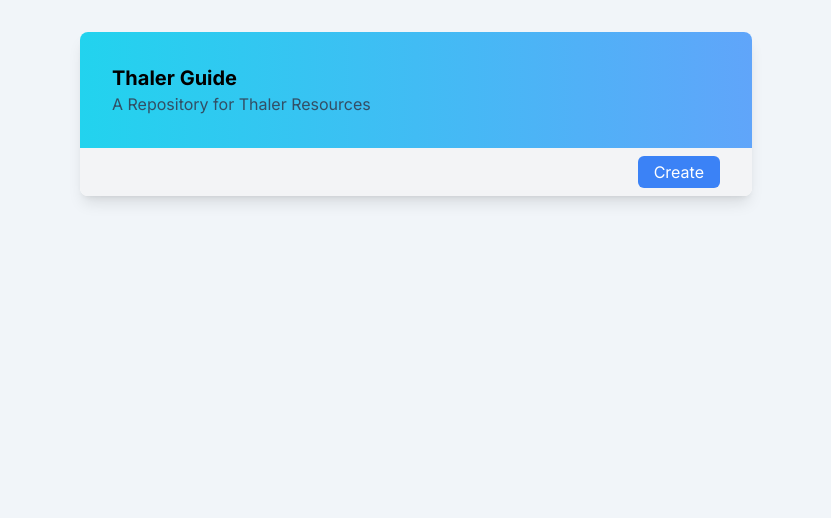
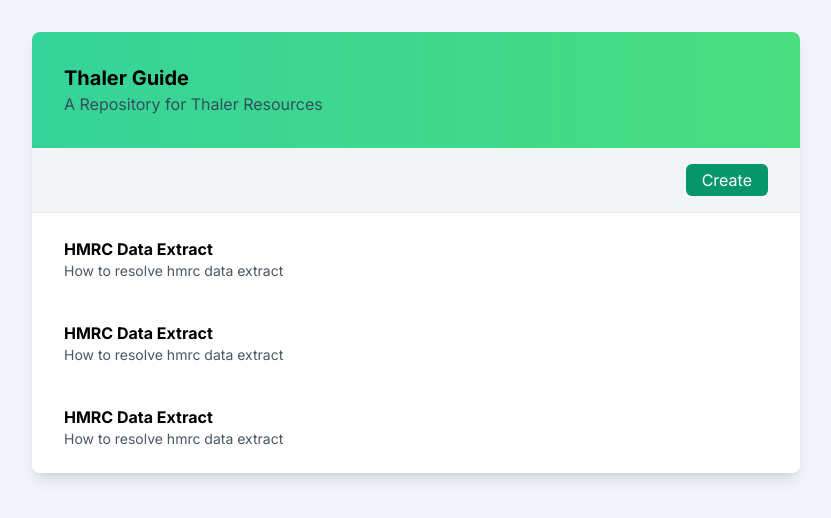
Before and after one commit to moflanagan/thaler-guide, a Next.js app: page / in a window 1280 px wide. Shown: the top 518 px of the page, without its empty margins (224-1055 px from the left). Built offline with nearby package versions, Linux system fonts and the light colour scheme.

Commit message:
ResourceItem component created

```diff
--- /dev/null
+++ b/app/components/ResourceItem.js
@@ -0,0 +1,10 @@
+export default function ResourceItem() {
+  return(
+    <div className="my-2 px-8 py-4">
+      <div>
+        <h2 className="font-bold">HMRC Data Extract</h2>
+        <p className="text-gray-600 text-sm">How to resolve hmrc data extract</p>
+      </div>
+    </div>
+  );
+}
--- a/app/page.js
+++ b/app/page.js
@@ -1,19 +1,27 @@
+import ResourceItem from "./components/ResourceItem";
+
 export default function Home() {
   return (
-   <main className="bg-white md:max-w-2xl mx-auto md:shadow-lg md:rounded-lg md:mt-8 overflow-hidden">
-    <div className="bg-gradient-to-r from-cyan-400 to-blue-400 p-8">
+
+   <main className="bg-white md:max-w-3xl mx-auto md:shadow-lg md:rounded-lg md:mt-8 overflow-hidden">
+    <div className="bg-gradient-to-r from-emerald-400 to-green-400 p-8">
       <h1 className="font-bold text-xl">Thaler Guide</h1>
       <p className="text-opacity-90 text-slate-700">A Repository for Thaler Resources</p>
     </div>
 
-    <div className="bg-gray-100 px-8 py-2 flex">
+    <div className="bg-gray-100 px-8 py-4 flex border-b">
       <div className="grow"></div>
       <div>
-        <button className="bg-blue-500 py-1 px-4 rounded-md text-white">
+        <button className="bg-emerald-600 py-1 px-4 rounded-md text-white">
         Create
         </button>
       </div>
     </div>
+
+    <ResourceItem />
+    <ResourceItem />
+    <ResourceItem />
+
    </main>
   )
 }
```
